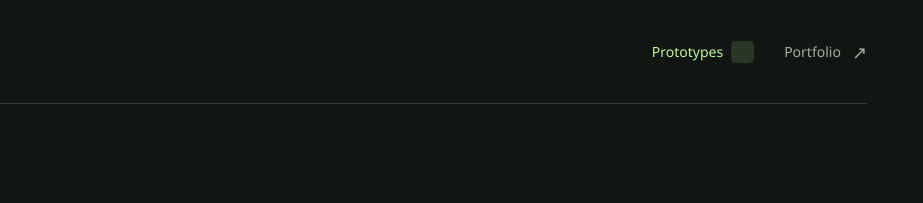
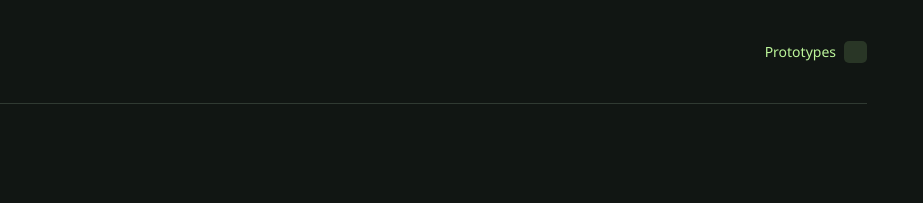
Before and after one commit to LongNoobb/PROTOTYPE_GAME_HTML5, a plain HTML site: page site/index.html in a window 1280 px wide. Shown: the top 203 px of the page, 357-1280 px from the left. Drawn offline with Linux system fonts and the light colour scheme.

Commit message:
Remove portfolio button from prototype navigation

```diff
--- a/site/catalog.css
+++ b/site/catalog.css
@@ -27,9 +27,7 @@ a:focus-visible, .library:focus-visible { outline: 3px solid var(--accent); outl
 .navigation a { display: inline-flex; align-items: center; gap: 8px; min-height: 44px; }
 .navigation .current { color: var(--accent); }
 .nav-count { display: grid; place-items: center; min-width: 23px; min-height: 22px; padding: 0 5px; background: #293626; border-radius: 5px; font: 11px ui-monospace, monospace; }
-.portfolio-link { color: var(--muted); }
-.portfolio-link span { margin-left: 3px; font-size: 18px; }
-.brand:hover, .portfolio-link:hover, .site-footer a:hover { color: var(--accent); }
+.brand:hover, .site-footer a:hover { color: var(--accent); }
 .intro { display: grid; grid-template-columns: 1.25fr 1fr; align-items: center; gap: 40px; padding: 82px 0 86px; }
 .eyebrow { display: flex; align-items: center; gap: 9px; margin: 0 0 23px; color: var(--muted); font: 11px/1.5 ui-monospace, "Cascadia Mono", monospace; letter-spacing: 1.8px; text-transform: uppercase; }
 .status-dot { display: inline-block; width: 6px; height: 6px; flex: 0 0 6px; border-radius: 50%; background: var(--accent); }
--- a/site/index.html
+++ b/site/index.html
@@ -20,7 +20,6 @@
       </a>
       <nav class="navigation" aria-label="Main navigation">
         <a class="current" href="#prototypes">Prototypes <span class="nav-count"><!-- COUNT --></span></a>
-        <a class="portfolio-link" href="/">Portfolio <span aria-hidden="true">↗</span></a>
       </nav>
     </header>
     <main>
```
